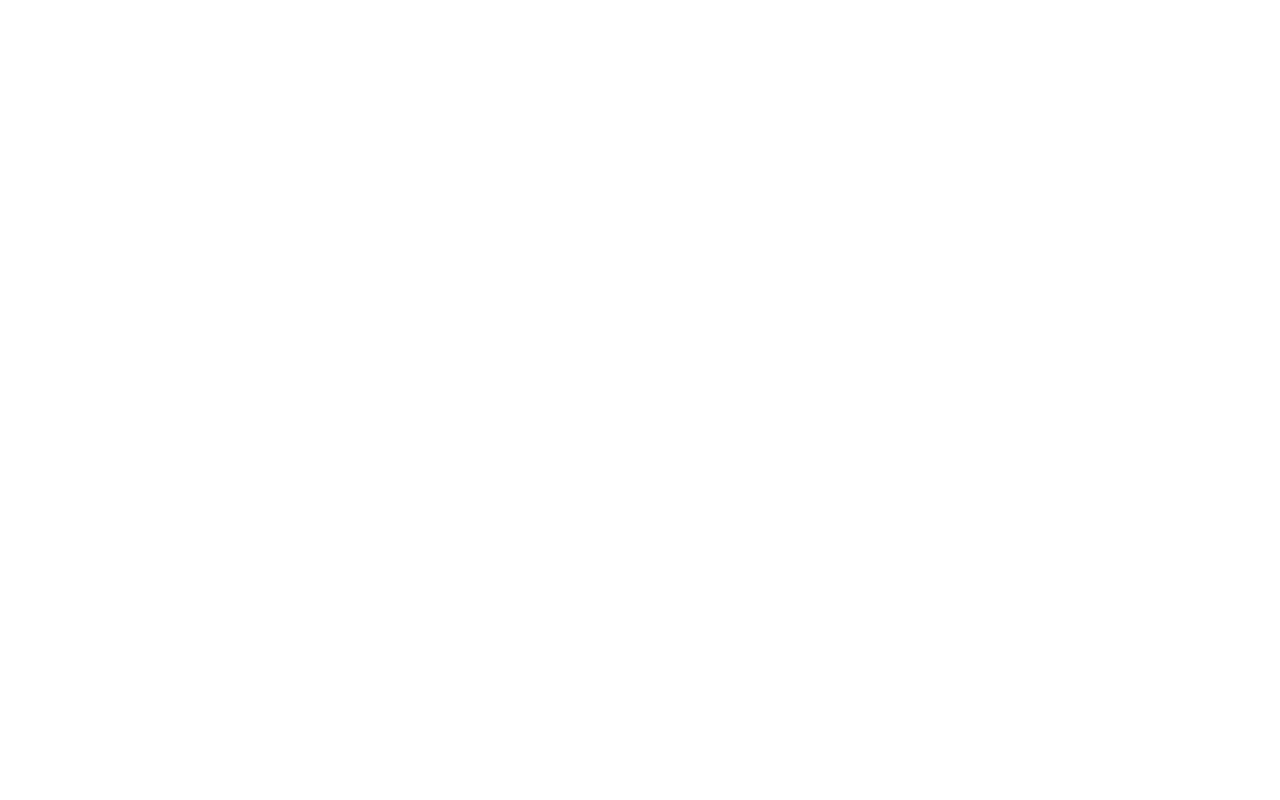
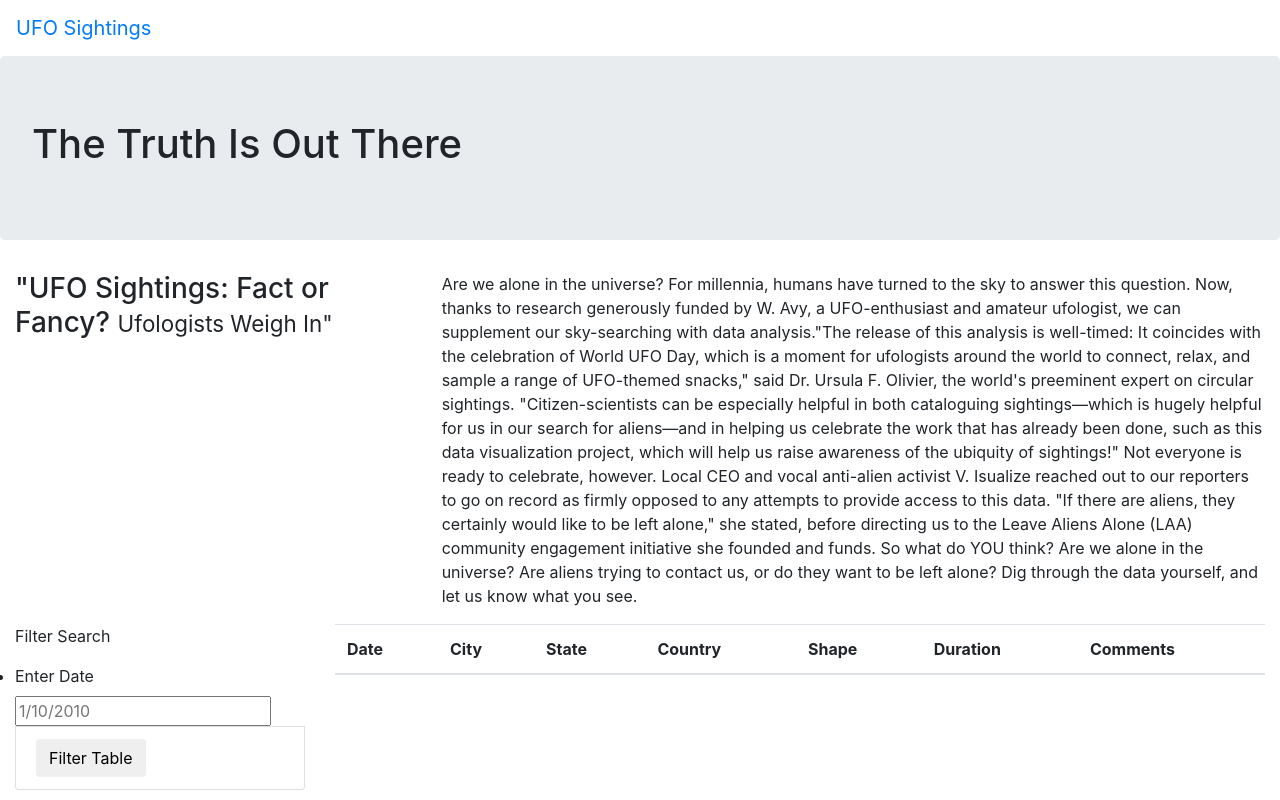
Before and after one commit to SheriZig/UFOs, a plain HTML site: page index.html in a window 1280 px wide. Drawn offline with nearby package versions, Linux system fonts and the light colour scheme.

Commit message:
Added table to site

```diff
--- a/index.html
+++ b/index.html
@@ -4,9 +4,114 @@
     <meta charset="UTF-8">
     <meta http-equiv="X-UA-Compatible" content="IE=edge">
     <meta name="viewport" content="width=device-width, initial-scale=1.0">
-    <title>Document</title>
+    <title>UFO Finder</title>
+    <!--this is adding the CDN for Bootstraps content delivery network -->
+    <link
+      rel="stylesheet"
+      href="https://maxcdn.bootstrapcdn.com/bootstrap/4.0.0/css/bootstrap.min.css"
+      integrity="sha384-Gn5384xqQ1aoWXA+058RXPxPg6fy4IWvTNh0E263XmFcJlSAwiGgFAW/dAiS6JXm"
+      crossorigin="anonymous"
+    />
+    <!--  This is the link to our stylesheet in the 'static' folder -->
+    <link rel="stylesheet" href="static/css/style.css">
 </head>
 <body>
+  <!--navbar component at top of screen-->
+  <!--navbar-expand-lg for responsive mobile devices-->
+  <!--navbar-brand is Bootstrap style adds padding and font sizes by default-->
+  <!--href points to our index.html file-->
+  <!--UFO Sightings is text to display in navbar-->
+  <div class="wrapper">
+    <nav class="navbar navbar-expand-lg">
+      <a class="navbar-brand" href="index.html">UFO Sightings</a>
+    </nav>
+  </div>
+    <div class="jumbotron">
+      <h1>The Truth Is Out There</h1>
+    </div>
+  <!--PAGE HEADER-->
+  <!--"container-fluid" creates container for other elements.Elements inside resize to fit width of browser-->
+  <!--"row" ensures that title and paragraph will align neatly along page-->
+  <!--"h3" is for the headline <small> will add extra styling to make the second part smaller-->
+        <div class="container-fluid">
+            <div class="row">
+                <div class="col-md-4">
+                    <h3> "UFO Sightings: Fact or Fancy? <small>Ufologists Weigh In"</small><h3>
+
+                </div>
+                <div class="col-md-8" >
+                    <p>
+                      Are we alone in the universe? For millennia, humans have turned to the sky to answer this question. Now, thanks to research generously funded by W. Avy, a UFO-enthusiast and amateur ufologist,
+                      we can supplement our sky-searching with data analysis."The release of this analysis is well-timed: It coincides with the celebration
+                      of World UFO Day, which is a moment for ufologists around the world to connect, relax, and sample a range of UFO-themed snacks,"
+                      said Dr. Ursula F. Olivier, the world's preeminent expert on circular sightings. "Citizen-scientists can be especially helpful
+                      in both cataloguing sightings—which is hugely helpful for us in our search for aliens—and in helping us celebrate the work that
+                      has already been done, such as this data visualization project, which will help us raise awareness of the ubiquity of sightings!"
+
+                      Not everyone is ready to celebrate, however. Local CEO and vocal anti-alien activist V. Isualize reached out to our reporters to
+                      go on record as firmly opposed to any attempts to provide access to this data. "If there are aliens, they certainly would like to
+                      be left alone," she stated, before directing us to the Leave Aliens Alone (LAA) community engagement initiative she founded and
+                      funds.
+
+                      So what do YOU think? Are we alone in the universe? Are aliens trying to contact us, or do they want to be left alone?
+                      Dig through the data yourself, and let us know what you see.
+                    </p>
+                </div>
+            </div>
+        </div>
+  <!--FILTER FOR DATA TABLE-->
+  <!--We will be accepting USER INPUT so we will use a 'form' tag-->
+  <!--'p' tag is for the title-->
+  <!--'ul' tag is for unordered list. The class 'list-group' is a bootstrap group and will add styling-->
+  <!--'li' tag is for list items = one for input, one for the button-->
+  <!--for="date">Enter Date is the prompt for the user-->
+  <!--'input' tag type='text' code will look for text input. placeholder will give user the location and format to enter date-->
+  <!--id="datetime" is identified in the javaScript code to look for when button clicked-->
+  <!--id="filter-btn" was created in the javaScript code for the button function.type="button" by default button does nothing-->
+  <!--class="btn btn-default" adds Bootstrt styling "Filter Table" is the name of button-->
+  <div class="container-fluid">
+            <div class="row">
+                <div class=col-md-3>
+                  <form>
+                    <p>Filter Search</p>
+                    <ul class="list-group">
+                        <li class="list=group-item">
+                          <label for="date">Enter Date</label>
+                          <input type="text" placeholder="1/10/2010" id="datetime"/>
+                        </li>
+                        <li class="list-group-item">
+                          <button id="filter-btn" type="button" class= "btn btn-default">Filter Table</button>
+
+                        </li>
+                    </ul>
+                  </form>
+                </div>
+  <!--"table table-striped" table that is slightly striped to give variation between rows-->
+  <!--<thead> Setup for the table to hold the headers and rows-->
+  <!--<th> All info displayed as headers-->
+  <!--<tr> rows of data-->
+                <div class=col-md-9>
+                    <table class = "table table-striped">
+                        <thead>
+                            <tr>
+                                <th>Date</th>
+                                <th>City</th>
+                                <th>State</th>
+                                <th>Country</th>
+                                <th>Shape</th>
+                                <th>Duration</th>
+                                <th>Comments</th>
+                            </tr>
+                        </thead>
+
+                    </table>
+                </div>
+            </div>
+
+
+
+        </div>
+
 
 </body>
 </html>
```
